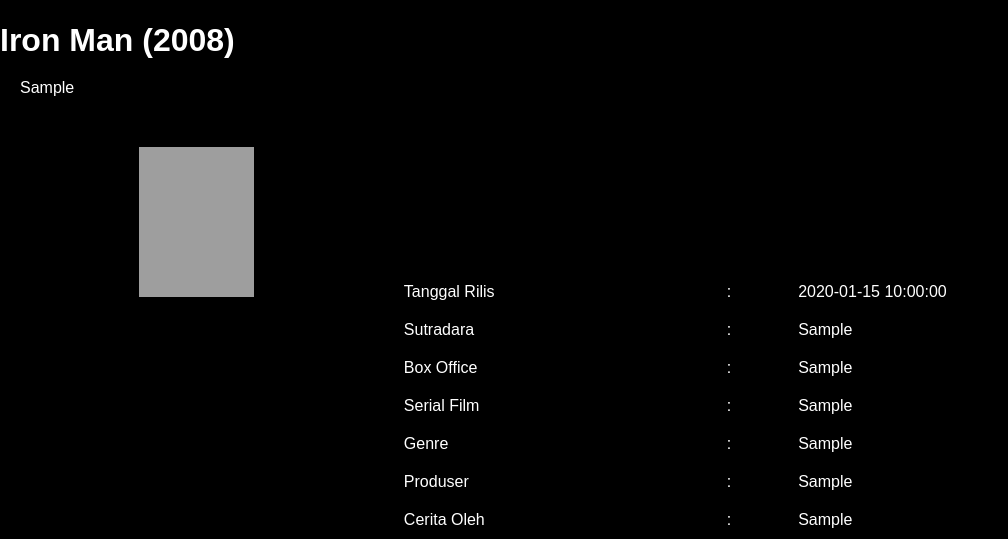
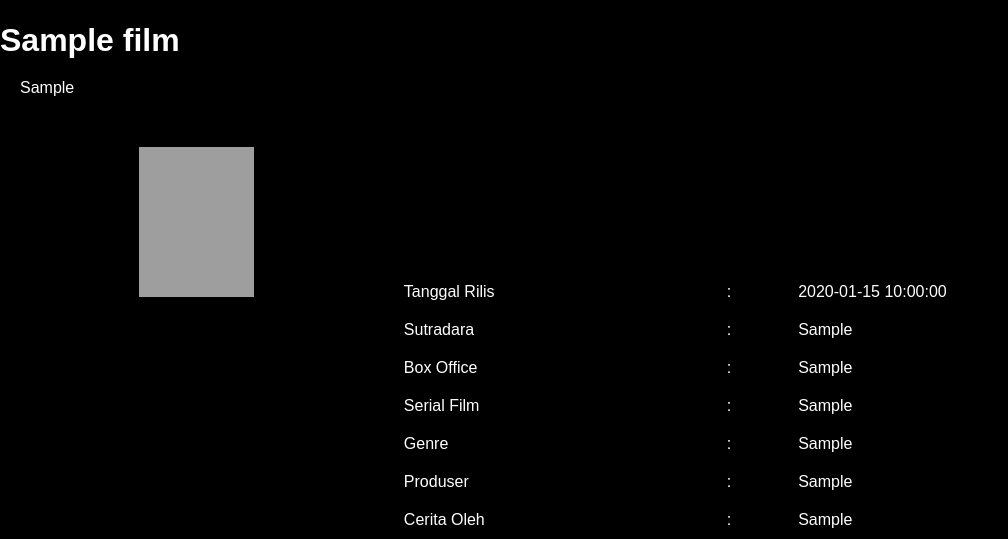
Before and after one commit to khansakhalda/ironman, a PHP site: page /filmdeskripsi.php?id=1 in a window 1280 px wide. Shown: the part 770-1309 px from the top of the page, without its empty margins (0-1008 px from the left). Run offline with PHP 8.4, Linux system fonts and the light colour scheme; tables that the repository leaves empty or names only in its code hold one stand-in row (values such as "Sample post"); grey boxes are pictures that could not be loaded.

Commit message:
Update filmdeskripsi.php

```diff
--- a/filmdeskripsi.php
+++ b/filmdeskripsi.php
@@ -127,7 +127,7 @@ if(isset($_GET['id'])){
       <a id="play" href="https://youtu.be/-CKyYV5doCI?si=ZPjmkit07ks7JCrF"
         ><img src="../assets/images/playkuning.png" height="55px"
       /></a>
-      <div id="title">Iron Man (2008)</div>
+      <div id="title"> <?php echo $row['nama_film']; ?></div>
       <div id="description">
         <?php echo $row['deskripsi']; ?>
       </div>
```
